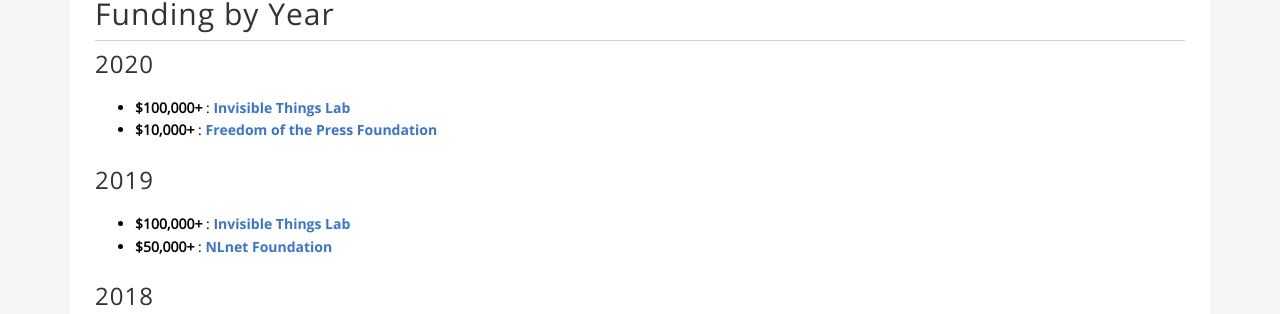
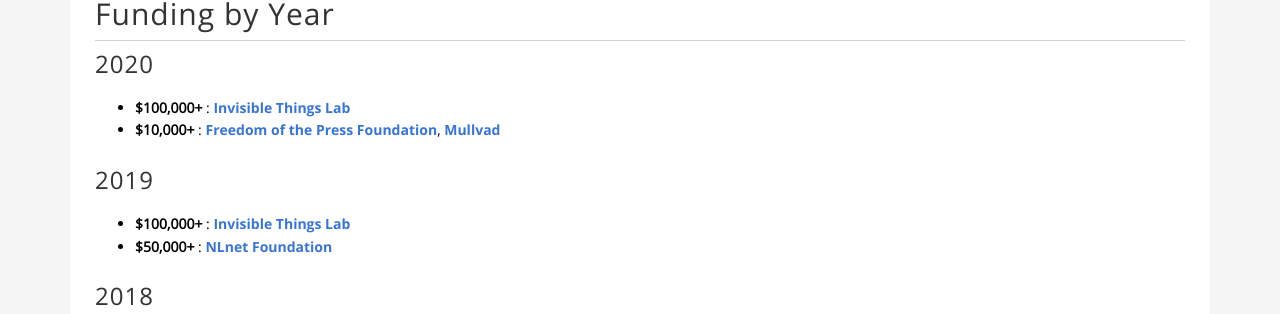
Before and after one commit to QubesOS/qubesos.github.io, a Jekyll site: the page built from pages/partners.md, in a window 1280 px wide and 900 px high. Shown: the part 401-715 px from the top of the window. Built offline with Jekyll 4.4.1, drawn with Linux system fonts in a browser that asks for light colours; some web fonts are replaced.

Commit message:
Add Mullvad as a 2020 Qubes Partner

```diff
--- a/pages/partners.md
+++ b/pages/partners.md
@@ -19,7 +19,7 @@ Please [contact us][contact] if you or your organization is interested in becomi
 
 ### 2020
 - **$100,000+** : [Invisible Things Lab]
-- **$10,000+** : [Freedom of the Press Foundation]
+- **$10,000+** : [Freedom of the Press Foundation], [Mullvad]
 
 ### 2019
 - **$100,000+** : [Invisible Things Lab]
```
